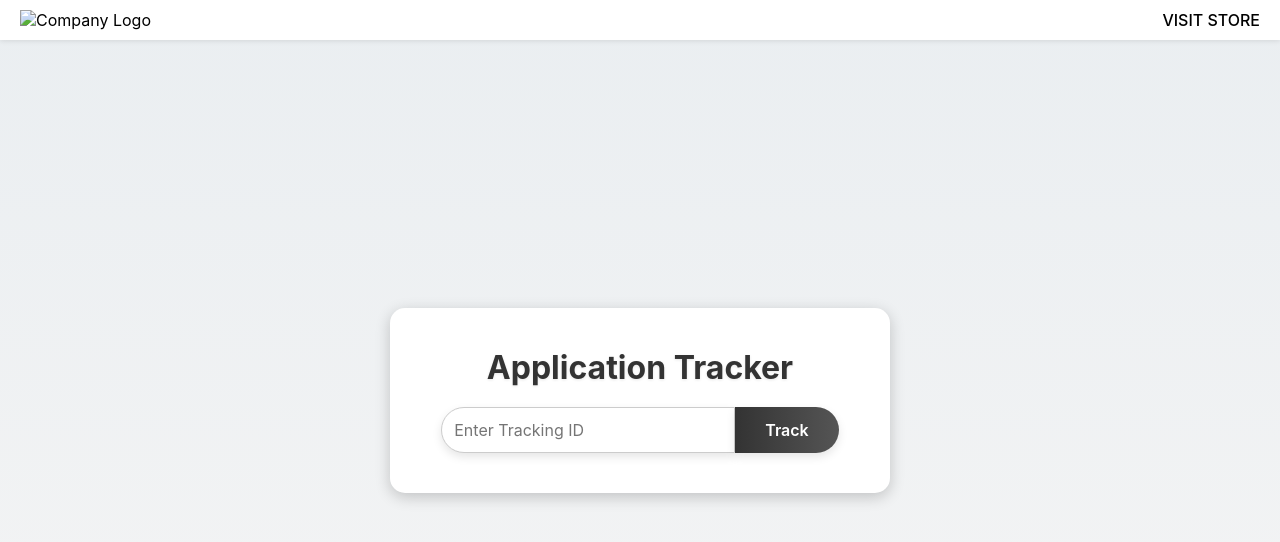
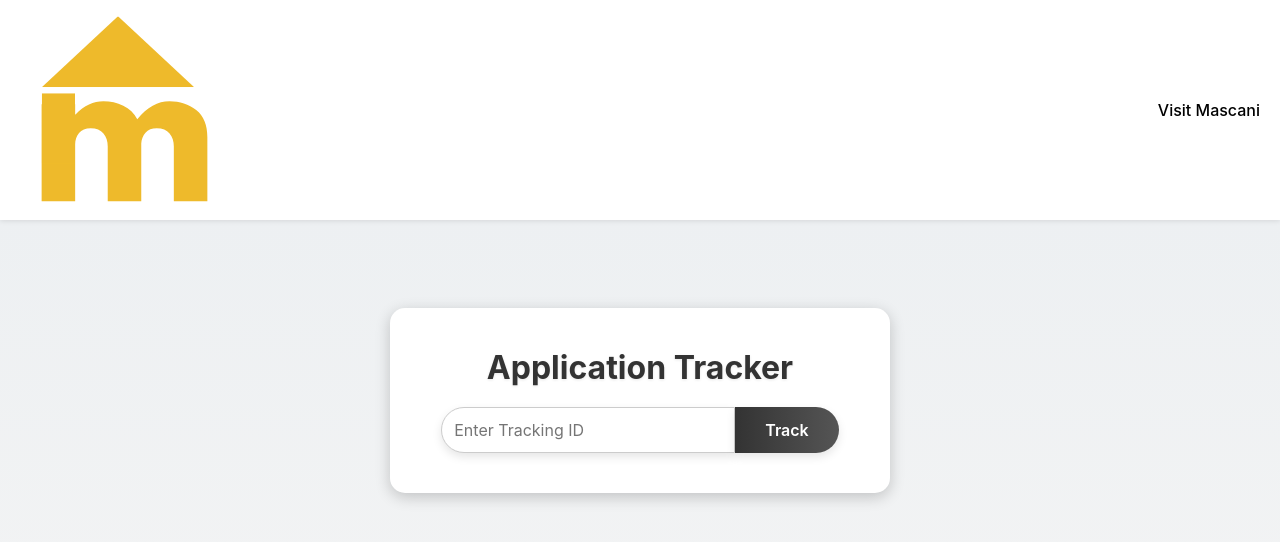
Before and after one commit to Ghaddafi/Mascani-Application-Pages, a plain HTML site: page index.html in a window 1280 px wide. Drawn offline with Linux system fonts and the light colour scheme.

Commit message:
Update index.html

```diff
--- a/index.html
+++ b/index.html
@@ -3,7 +3,7 @@
 <head>
   <meta charset="UTF-8">
   <meta name="viewport" content="width=device-width, initial-scale=1.0">
-  <title>Application Tracker</title>
+  <title> Application Tracker</title>
   <style>
     /* Reset and Base Styling */
     * {
@@ -320,10 +320,10 @@
 <!-- Top Bar -->
 <div class="top-bar">
   <div class="logo">
-    <img src="uselogo.png" alt="Company Logo" style="width: 200px !important; height: auto !important;">
+    <img src="logo.svg" alt="Company Logo" style="width: 200px !important; height: auto !important;">
   </div>
   <nav>
-    <a href="https://elegantdesignstz.com/"> VISIT STORE </a>
+    <a href="https://mascani.io/"> Visit Mascani </a>
   </nav>
 </div>
 
```
